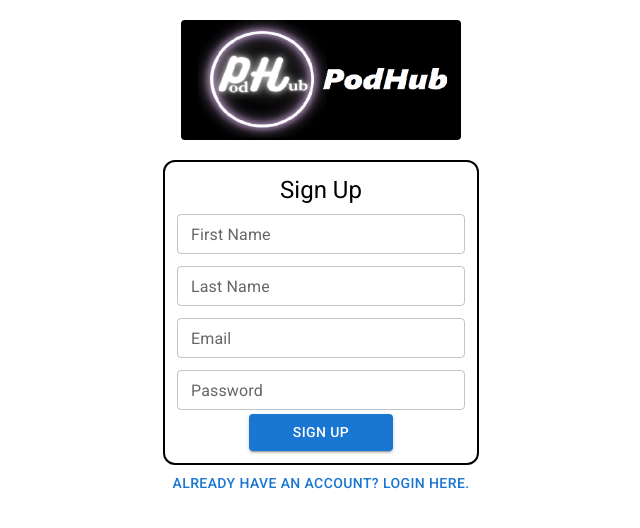
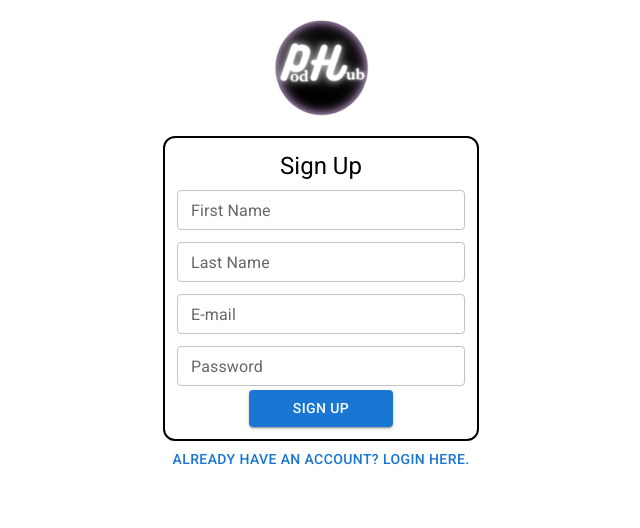
Before and after one commit to toufeeqgoudia/MOGGOU021_GroupNaeem_MogamatToufeeqGoudia_DWA18_FinalCapstoneProject, a React (Vite) app: page /login in a window 1280 px wide. Shown: the top 528 px of the page, without its empty margins (319-959 px from the left). Built offline with nearby package versions, Linux system fonts and the light colour scheme; no server answers; the HTML template or start-up script is replaced by a standard one.

Commit message:
completed sign out function

```diff
--- a/src/Components/DiscoverList/DiscoverList.jsx
+++ b/src/Components/DiscoverList/DiscoverList.jsx
@@ -73,7 +73,7 @@ const DiscoverList = ({ shows }) => {
   return (
     <>
       <div className="mt-5 max-w-screen flex flex-col justify-self-center content-center">
-        <h2 className="mb-5">Podcasts you may be interested in...</h2>
+        <h2 className="mb-5 ml-3">Podcasts you may be interested in...</h2>
         <div className="flex justify-center items-center">
           <Slider
             {...settings}
--- a/src/Components/Nav/TopNav.jsx
+++ b/src/Components/Nav/TopNav.jsx
@@ -5,18 +5,19 @@ import DarkModeIcon from "@mui/icons-material/DarkMode";
 import AccountCircleIcon from "@mui/icons-material/AccountCircle";
 import Button from "@mui/material/Button";
 import Dialog from "@mui/material/Dialog";
+import Divider from "@mui/material/Divider";
 
 const TopNav = () => {
   const [theme, setTheme] = useState("light");
-  const [dialogOpen, setDialogOpen] = useState(false)
+  const [dialogOpen, setDialogOpen] = useState(false);
 
   const toggleTheme = () => {
     setTheme(!theme);
   };
 
   const handleDialog = () => {
-    setDialogOpen(!dialogOpen)
-  }
+    setDialogOpen(!dialogOpen);
+  };
 
   const handleLogout = async () => {
     const { error } = await supabase.auth.signOut();
@@ -47,7 +48,14 @@ const TopNav = () => {
         </Button>
       </div>
       <Dialog open={dialogOpen} onClose={handleDialog}>
-        <Button onClick={handleLogout}>Sign Out</Button>
+        <div className="w-72 h-44">
+          <h3 className="text-lg m-1">Settings</h3>
+          <Divider variant="fullWidth" />
+          <div className="max-w-full flex flex-col justify-center items-center">
+              <Button variant="contained" sx={{ width: '90%', height: '50px', marginTop: '10px' }} onClick={handleLogout}>Sign Out</Button>
+              <Button variant="contained" sx={{ width: '90%', height: '50px', marginTop: '10px' }} onClick={handleDialog}>Cancel</Button>
+          </div>
+        </div>
       </Dialog>
     </nav>
   );
--- a/src/Components/ShowList/ShowList.jsx
+++ b/src/Components/ShowList/ShowList.jsx
@@ -92,7 +92,7 @@ const ShowList = () => {
           ) : (
             <>
               <DiscoverList shows={shows} />
-              <h1 className="mt-10">All Shows: </h1>
+              <h1 className="mt-10 ml-3">All Shows: </h1>
               <div className="mt-5 max-w-screen flex flex-wrap justify-between">
                 {shows.length > 0 &&
                   shows.map((show) => (
--- a/src/Pages/Favourites/Favourites.jsx
+++ b/src/Pages/Favourites/Favourites.jsx
@@ -17,7 +17,7 @@ const Favourites = () => {
             <h2>Favourite Episodes</h2>
             {favouriteEpisodes.length === 0 ? (
                 <p>No favourite episodes yet.</p>
-            ): (
+            ) : (
                 <div>
                     {favouriteEpisodes.map((episode) => (
                         <div key={episode.title}>
--- a/src/Pages/Login/SignIn.jsx
+++ b/src/Pages/Login/SignIn.jsx
@@ -34,8 +34,6 @@ const SignIn = (props) => {
         setFetchError(error.message);
       }
 
-      console.log(data);
-
       if (data.session !== null && data.user !== null) {
         navigate("/");
       }
@@ -47,12 +45,12 @@ const SignIn = (props) => {
   };
 
   return (
-    <div className="flex flex-col">
-      <div className="flex items-center justify-center">
+    <div className="flex flex-col justify-center items-center">
+      <div className="w-24 h-24 m-5 rounded-full flex items-center justify-center overflow-hidden">
         <img
-          src="/PodHub-nav-logo.png"
+          src="/android-chrome-384x384.png"
           alt="PodHub Logo"
-          className="w-80 h-40 p-5 rounded-3xl"
+          className="max-w-cc pt-cc"
         />
       </div>
       <form
@@ -62,7 +60,7 @@ const SignIn = (props) => {
         <h3 className="text-2xl mt-0 text-center">Sign In</h3>
         {fetchError && <Alert severity="error">{fetchError}</Alert>}
         <TextField
-          label="Email"
+          label="E-mail"
           type="email"
           name="email"
           autoComplete="on"
--- a/src/Pages/Login/SignUp.jsx
+++ b/src/Pages/Login/SignUp.jsx
@@ -54,14 +54,14 @@ const SignUp = (props) => {
 
     setLoading(false);
   };
-
+  // flex items-center justify-center : for image div
   return (
-    <div className="flex flex-col">
-      <div className="flex items-center justify-center">
+    <div className="flex flex-col justify-center items-center">
+      <div className="w-24 h-24 m-5 rounded-full flex items-center justify-center overflow-hidden">
         <img
-          src="/PodHub-nav-logo.png"
+          src="/android-chrome-384x384.png"
           alt="PodHub Logo"
-          className="w-80 h-40 p-5 rounded-3xl"
+          className="max-w-cc pt-cc"
         />
       </div>
       <form
@@ -91,7 +91,7 @@ const SignUp = (props) => {
           className="w-72"
         />
         <TextField
-          label="Email"
+          label="E-mail"
           type="email"
           name="email"
           autoComplete="on"
--- a/src/Pages/Recents/Recents.jsx
+++ b/src/Pages/Recents/Recents.jsx
@@ -1,10 +1,12 @@
-
+import Button from '@mui/material/Button'
 
 const Recents = () => {
 
     return (
         <div className="mt-16">
-            Recents!
+            <Button variant="contained">Reset All Progress</Button>
+            <h3>Last listened to:</h3>
+            <h3>Completed episodes:</h3>
         </div>
     )
 }
--- a/tailwind.config.js
+++ b/tailwind.config.js
@@ -10,9 +10,16 @@ export default {
         '88': '22rem',
         '365': '365px',
       },
+      maxWidth: {
+        'cc': '155px',
+        '280px': '280px'
+      },
       height: {
         '144': '32rem',
         '33' : '30%',
+      },
+      padding: {
+        'cc': '9px'
       },
       boxShadow: {
         'tn' : '0 2px 5px #696969',
```
